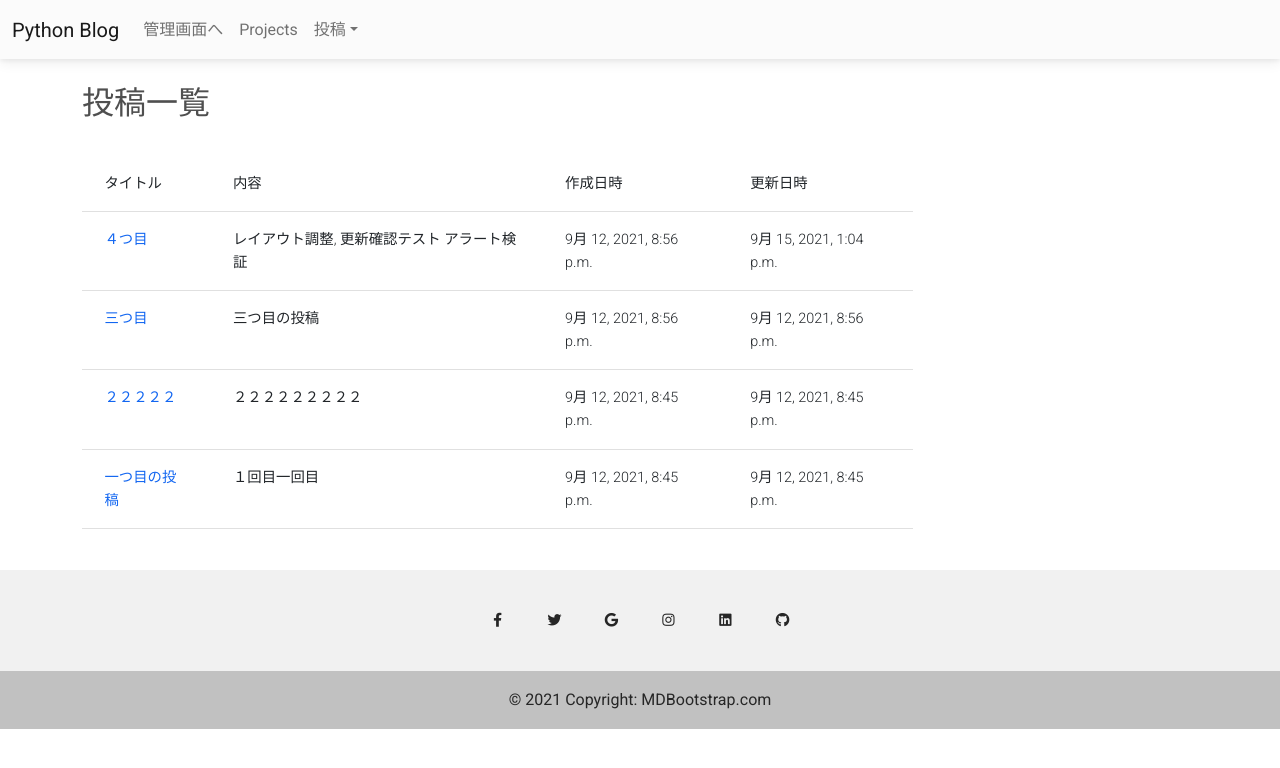
After one commit to Rikuto-kita/pblog, a Django app: page /post_list in a window 1280 px wide. The commit adds this page. Shown: the top 768 px of the page. Run offline with Django 3.2, Linux system fonts and the light colour scheme; data comes from the database, SQL or seed files in the repository; some libraries are stand-ins or nearby versions.

Commit message:
投稿一覧ページ

```diff
--- a/myapp/templates/myapp/base.html
+++ b/myapp/templates/myapp/base.html
@@ -48,8 +48,7 @@
               data-bs-toggle="dropdown" aria-expanded="false">投稿</a>
             <ul class="dropdown-menu dropdown-primary" aria-labelledby="navarDropdownMenuLnk">
               <li><a class="dropdown-item" href="{% url 'myapp:post_create' %}">新規投稿</a></li>
-              <li><a class="dropdown-item" href="#">Another action</a></li>
-              <li><a class="dropdown-item" href="#">Something else here</a></li>
+              <li><a class="dropdown-item" href="{% url 'myapp:post_list' %}">投稿一覧</a></li>
             </ul>
           </li>
           <!--Dropdown-->
--- /dev/null
+++ b/myapp/templates/myapp/post_list.html
@@ -0,0 +1,35 @@
+{% extends 'myapp/base.html'%}
+
+{% block content %}
+<div class="row">
+
+  <div class="col-md-9">
+    <br>
+    <h2>投稿一覧</h2>
+    <br>
+    <table class="table">
+      <thead>
+        <tr>
+          <th>タイトル</th>
+          <th>内容</th>
+          <th>作成日時</th>
+          <th>更新日時</th>
+        </tr>
+      </thead>
+      <tbody>
+        {% for item in post_list %}
+        <tr>
+          <td><a href="{% url 'myapp:post_detail' item.id %}">{{ item.title }}</a></td>
+          <td>{{ item.content }}</td>
+          <td>{{ item.created_at }}</td>
+          <td>{{ item.updated_at }}</td>
+        </tr>
+        {% endfor %}
+      </tbody>
+    </table>
+    <br>
+  </div>
+
+</div>
+
+{% endblock %}
--- a/myapp/urls.py
+++ b/myapp/urls.py
@@ -11,4 +11,5 @@ urlpatterns = [
     path('post_detail/<int:pk>',views.PostDetail.as_view(),name='post_detail'),
     path('post_update/<int:pk>',views.PostUpdate.as_view(),name='post_update'),
     path('post_delete/<int:pk>',views.PostDelete.as_view(),name='post_delete'),
+    path('post_list',views.PostList.as_view(),name='post_list'),
 ]
--- a/myapp/views.py
+++ b/myapp/views.py
@@ -1,6 +1,6 @@
 from django.shortcuts import render,resolve_url
 from django.http import HttpResponse
-from django.views.generic import TemplateView,CreateView,DetailView,UpdateView,DeleteView
+from django.views.generic import TemplateView,CreateView,DetailView,UpdateView,DeleteView,ListView
 from .models import Post
 from django.urls import reverse_lazy
 from .forms import PostForm
@@ -44,3 +44,11 @@ class PostDelete(DeleteView):
   def get_success_url(self):
     messages.info(self.request,'投稿を削除しました。')
     return resolve_url('myapp:index')
+
+
+
+class PostList(ListView):
+  model = Post
+
+  def get_queryset(self):
+    return Post.objects.all().order_by('-created_at')
```
